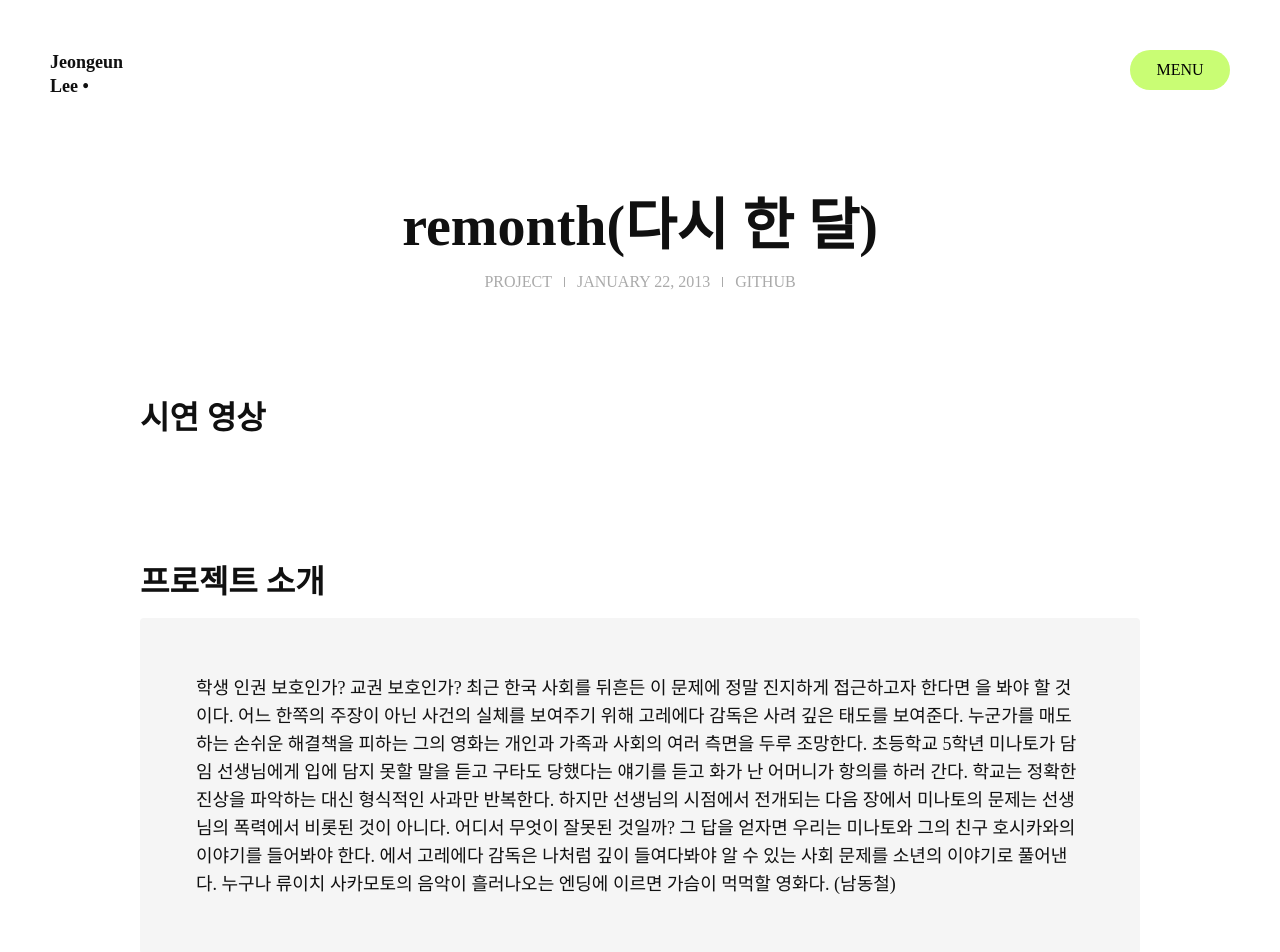
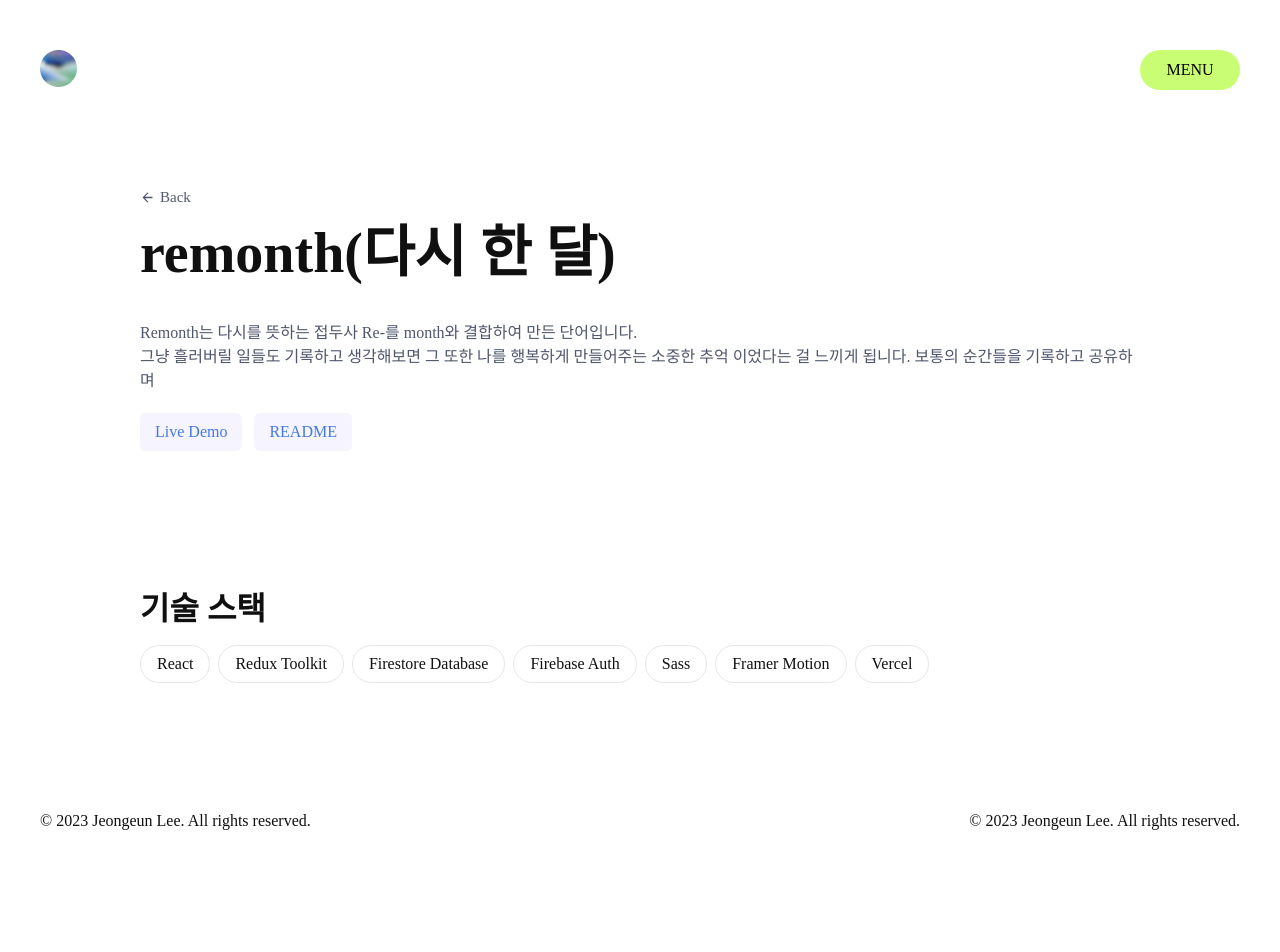
Before and after one commit to outoro/Portfolio, a Next.js app: page /project/1 in a window 1280 px wide. Shown: the top 952 px of the page. After the commit the page ends 879 px from the top, so only its background shows below. Built offline with nearby package versions, Linux system fonts and the light colour scheme; a web font is replaced by a local one.

Commit message:
edit detail UI

```diff
--- a/package.json
+++ b/package.json
@@ -13,7 +13,7 @@
     "next": "14.0.1",
     "react": "^18",
     "react-dom": "^18",
-    "react-icons": "^4.11.0",
+    "react-icons": "^4.12.0",
     "react-youtube": "^10.1.0"
   },
   "devDependencies": {
--- /dev/null
+++ b/src/app/components/Button/Button.tsx
@@ -0,0 +1,11 @@
+import Link from "next/link";
+
+export default function Button({ text, link }) {
+  return (
+    <div className="relative bg-[#f5f4ff] text-[#4479e2]  rounded-md font-medium border-solid border-[1px] border-[#f5f4ff] cursor-pointer hover:border-[#4479e2]">
+      <Link href={link} target="_blank" className="block px-[14px] py-[10px]">
+        {text}
+      </Link>
+    </div>
+  );
+}
--- a/src/app/components/Footer.tsx
+++ b/src/app/components/Footer.tsx
@@ -2,7 +2,8 @@ import Link from "next/link";
 
 export default function Footer() {
   return (
-    <footer className="w-full flex justify-center items-center p-[50px]">
+    <footer className="flex justify-between w-[1200px] mx-auto my-0 py-[50px]">
+      <p>© 2023 Jeongeun Lee. All rights reserved.</p>
       <p>© 2023 Jeongeun Lee. All rights reserved.</p>
     </footer>
   );
--- a/src/app/components/Header.tsx
+++ b/src/app/components/Header.tsx
@@ -2,13 +2,14 @@
 
 import Link from "next/link";
 import SideMenu from "./SideMenu/SideMenu";
+import Image from "next/image";
 
 export default function Header() {
   return (
-    <header className="flex justify-between p-[50px] w-full">
+    <header className="flex justify-between w-[1200px] mx-auto my-0 py-[50px]">
       <h1 className="font-semibold text-lg leading-6">
         <Link href="/">
-          Jeongeun <br /> Lee •
+          <Image src="/logo.png" width="37" height="37" alt="image" />
         </Link>
       </h1>
       <SideMenu />
--- a/src/app/page.tsx
+++ b/src/app/page.tsx
@@ -1,11 +1,36 @@
+import Button from "./components/Button/Button";
 import Double from "./components/Double";
 import { projects } from "./project/data";
+import Image from "next/image";
 
 export default function Home() {
   return (
     <div className="h-full">
+      <div className="w-[1200px] mx-auto my-0 mt-[150px] mb-[100px]">
+        <p className="text-5xl leading-snug font-medium pb-8">
+          <span>Welcome to my portfolio </span>
+          <Image
+            src="/logo.png"
+            width="30"
+            height="30"
+            alt="image"
+            className="inline-block"
+          />{" "}
+          <span className="opacity-50">
+            {" "}
+            I'm Jeongeun and here I document my latest explorations.
+          </span>
+        </p>
+        <div className="flex items-center gap-3">
+          <Button text="Github" link="https://github.com/outoro" />
+          <Button
+            text="TIL(Today I Learned)"
+            link="https://github.com/outoro"
+          />
+          <Button text="About Me" link="https://github.com/outoro" />
+        </div>
+      </div>
       <Double projects={[projects[0], projects[1]]} reversed={false} />
-      {/* <Double projects={[projects[2], projects[3]]} reversed={true} /> */}
     </div>
   );
 }
--- a/src/app/project/[id]/page.tsx
+++ b/src/app/project/[id]/page.tsx
@@ -5,6 +5,8 @@ import { projects } from "../data";
 import Image from "next/image";
 import YouTube from "react-youtube";
 import Link from "next/link";
+import Button from "@/app/components/Button/Button";
+import { IoMdArrowBack } from "react-icons/io";
 
 export default function Project() {
   const params = useParams();
@@ -16,29 +18,36 @@ export default function Project() {
     matchedItem && (
       <div className="">
         <div className="margincenter w-[1000px]">
-          <p className="text-center pt-[50px] pb-[60px]">
+          <div className="pt-[50px] pb-[30px]">
+            <Link
+              href="/"
+              className="flex items-center gap-[5px] text-[#4f576c] pb-5 text-[15px] font-normal"
+            >
+              <IoMdArrowBack />
+              <span>Back</span>
+            </Link>
             <p className="text-[56px] font-bold">{name}</p>
-            <div className="flex items-center justify-center gap-3 text-[#AAAAAA] py-5 uppercase">
-              <Link href={serviceLink} target="_blank">
-                project
-              </Link>
-              <span className="w-[1px] h-[10px] bg-[#AAAAAA]" />
-              <span>January 22, 2013</span>
-              <span className="w-[1px] h-[10px] bg-[#AAAAAA]" />
-              <Link href={githubLink} target="_blank">
-                github
-              </Link>
+            <p className="text-[#4f576c] text-base pt-10">
+              Remonth는 다시를 뜻하는 접두사 Re-를 month와 결합하여 만든
+              단어입니다. <br />
+              그냥 흘러버릴 일들도 기록하고 생각해보면 그 또한 나를 행복하게
+              만들어주는 소중한 추억 이었다는 걸 느끼게 됩니다. 보통의 순간들을
+              기록하고 공유하며
+            </p>
+            <div className="flex items-center gap-3 pt-5">
+              <Button text="Live Demo" link="https://remonth.vercel.app/" />
+              <Button text="README" link="https://remonth.vercel.app/" />
             </div>
-          </p>
+          </div>
           <div className="pb-20">
-            <p className="text-[32px] font-bold pt-8 pb-5">시연 영상</p>
+            {videoId ? (
               <YouTube
                 videoId={videoId}
                 opts={{
                   width: "1000",
                   height: "561",
                   playerVars: {
-                  autoplay: 1,
+                    autoplay: 0,
                     rel: 0,
                     modestbranding: 1,
                   },
@@ -47,8 +56,16 @@ export default function Project() {
                   e.target.stopVideo(0);
                 }}
               />
+            ) : (
+              <Image
+                src={"/project" + +params.id + ".jpg"}
+                alt="image"
+                width="997"
+                height="561"
+              />
+            )}
           </div>
-          <div className="pb-20">
+          {/* <div className="pb-20">
             <p className="text-[32px] font-bold pt-8 pb-5">프로젝트 소개</p>
             <div className="bg-[#f5f5f5] p-14 text-lg leading-7 rounded overflow-hidden">
               학생 인권 보호인가? 교권 보호인가? 최근 한국 사회를 뒤흔든 이
@@ -67,14 +84,19 @@ export default function Project() {
               사카모토의 음악이 흘러나오는 엔딩에 이르면 가슴이 먹먹할 영화다.
               (남동철)
             </div>
-          </div>
-
-          <div className="pb-20">
+          </div> */}
+          {/* <div className="pb-20">
             <p className="text-[32px] font-bold pt-8 pb-5">README</p>
             <Link href={readmeLink} target="_blank">
               {readmeLink}
             </Link>
           </div>
+          <div className="pb-20">
+            <p className="text-[32px] font-bold pt-8 pb-5">배포 링크</p>
+            <Link href={serviceLink} target="_blank">
+              {serviceLink}
+            </Link>
+          </div> */}
           <div className="pb-20">
             <p className="text-[32px] font-bold pt-8 pb-5">기술 스택</p>
             <div className="flex gap-2">
@@ -88,12 +110,6 @@ export default function Project() {
               ))}
             </div>
           </div>
-          <div className="pb-20">
-            <p className="text-[32px] font-bold pt-8 pb-5">배포 링크</p>
-            <Link href={serviceLink} target="_blank">
-              {serviceLink}
-            </Link>
-          </div>
         </div>
       </div>
     )
--- a/src/app/project/data.ts
+++ b/src/app/project/data.ts
@@ -13,7 +13,7 @@ export const projects = [
       "Framer Motion",
       "Vercel",
     ],
-    videoId: "7ihLv8_Vd-4",
+    videoId: "G5Gz6EIQZPI",
     serviceLink: "https://remonth.vercel.app/",
     githubLink: "https://github.com/outoro/remonth",
     readmeLink:
@@ -25,7 +25,6 @@ export const projects = [
     description: "New web design for the blockchain investment fund Maven 11.",
     year: "January, 2013",
     techStack: ["Tailwind CSS", "Vercel"],
-    videoId: "7ihLv8_Vd-4",
     serviceLink: "https://www.naver.com/",
     githubLink: "https://github.com/outoro/portfolio",
     readmeLink: "https://github.com/outoro/remonth",
```
Also changed, not shown: public/logo.png (added), 1 other file (tests, documents, lock files or other folders). Lines whose indentation alone changed are shown as unchanged.
